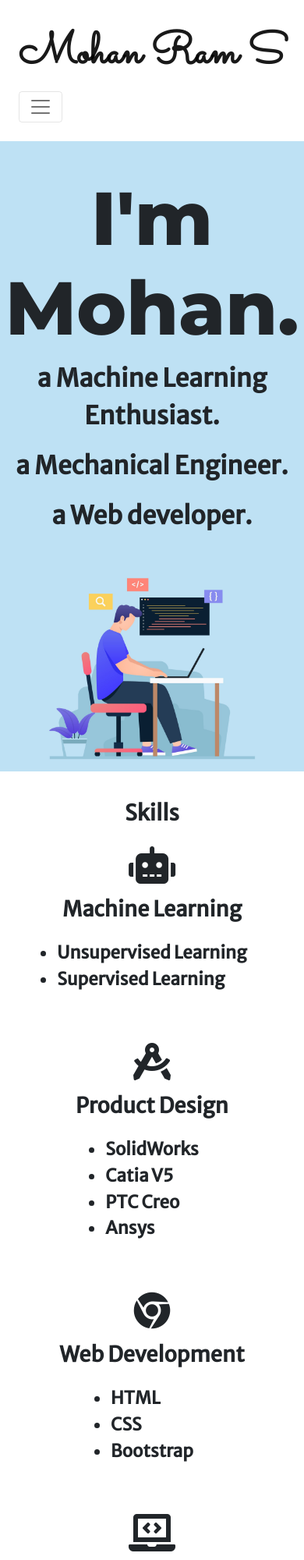
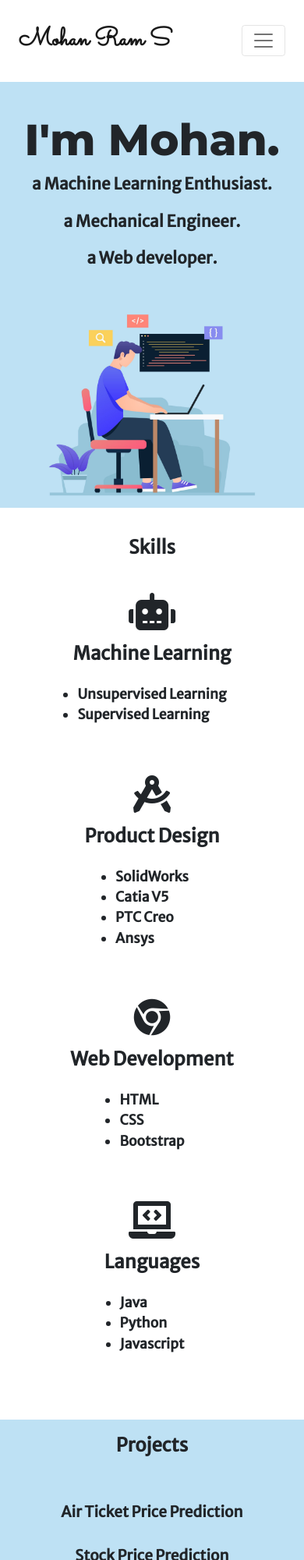
Before and after one commit to mohan-bot/site, a plain HTML site: page index.html in a window 390 px wide. Shown: the top 2000 px of the page at 78% size. Drawn offline with nearby package versions, Linux system fonts and the light colour scheme.

Commit message:
Add files via upload

```diff
--- a/style.css
+++ b/style.css
@@ -107,3 +107,47 @@ h3{
 #hireme i:hover{
     color: white;
 }
+
+
+
+@media (max-width:500px){
+    #top h1{
+        font-size: 3.5rem;
+    }
+    .navbar-brand{
+        font-size: 2rem;
+    }.navbar{
+        font-size: 1rem;
+    }
+    .info{
+        font-size: 1.3rem;
+    }
+    #skill  h1{
+        font-size: 1.5rem;
+        padding-bottom: 10%;
+    }
+    h3{
+        font-size: 1.5rem;
+    }
+    #skill ul{
+        font-size: 1.1rem;
+    }
+    #project h1{
+        padding-bottom: 10%;
+        font-size: 1.5rem;
+    }
+    #project h3{
+        font-size: 1.2rem;
+
+    }
+    #inspiration p{
+        font-size: 1.2rem;
+    }
+    em{
+        font-size: 0.8rem;
+    }
+    #hireme i{
+        font-size: 1.5rem;
+
+    }
+}
```
